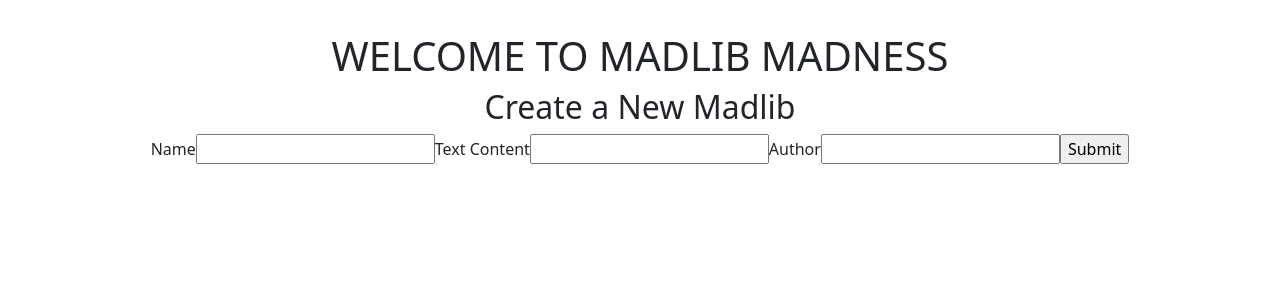
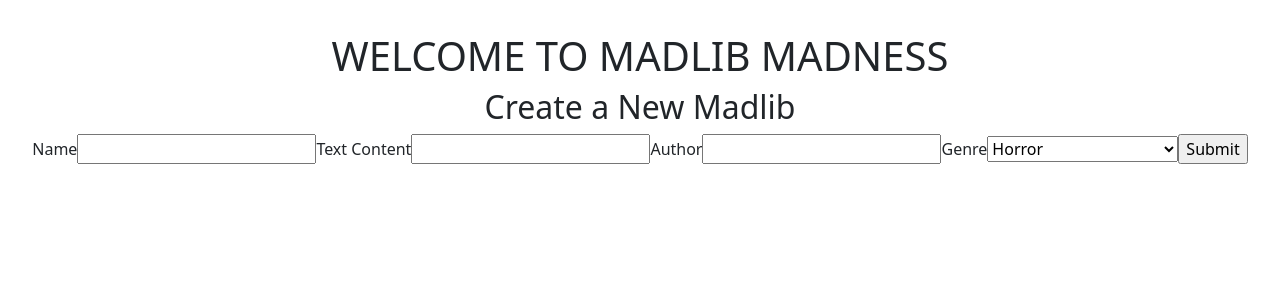
Before and after one commit to gaelzarco/GryffinFourProject, a React (Create React App) app in the folder client/: page / in a window 1280 px wide. Shown: the top 300 px of the page. Built offline with nearby package versions, Linux system fonts and the light colour scheme; no server answers.

Commit message:
fixing madliblist

```diff
--- a/client/src/components/CreateMadLib.js
+++ b/client/src/components/CreateMadLib.js
@@ -24,6 +24,16 @@ function CreateMadLib() {
                     id="content"
                     required
                 />
+                <label htmlFor="genre">Genre</label>
+                <select id="genre" name="genre">
+                    <option value="horror">Horror</option>
+                    <option value="fantasy">Fantasy</option>
+                    <option value="positive-mental-health">Positive Mental Health</option>
+                    <option value="movie-reference">Movie Reference</option>
+                    <option value="song-reference">Song Reference</option>
+                    <option value="Historical">Historical</option>
+                    <option value="other">Other</option>
+                </select>
                 <input type="submit"/>
             </form>
         </div>
--- a/client/src/components/MadlibHome.js
+++ b/client/src/components/MadlibHome.js
@@ -1,6 +1,5 @@
 import MadLibList from "./MadLibList"
 import { useState } from "react"
-
 
 function MadlibHome(props) {
     const [ view, setView ] = useState(false)
@@ -8,33 +7,27 @@ function MadlibHome(props) {
     const renderList = () => {
         const data = props.data
 
+        if (view === true) {
+            return (
+            <>
+            <MadLibList data={props.data} />
+            </>
+            )
+        }
+
         return data.map((category, index) => {
             return (
                 <>
-                    <div className='category' key={index} onClick={() => {renderMadList()}}>{category.name}</div>
+                    <div className='category' key={index} onClick={() => {setView(!view)}}>{category.name}</div>
                 </>
             )
         })
-    }
-
-    const renderMadList = () => {
-        setView(view => !view)
-
-        if (view === true) {
-            return (
-            <>
-            {console.log('state is true')}
-            <MadLibList />
-            </>
-            )
-        }
     }
 
     return(
         <div>
             <div className="wrapper">
                 {renderList()}
-                <MadLibList data={props.data}/>
             </div>
 
             <footer>
--- a/client/src/components/madLibList.js
+++ b/client/src/components/madLibList.js
@@ -7,7 +7,10 @@ function MadLibList(props) {
 
         return data.map((category, index) => {
             return (
-                <li key={index} >{category.madlibs}</li>
+                <div>
+                    <h2>{category.name}</h2>
+                    <h3 key={index} >{category.madlibs}</h3>
+                </div>
             )
         })
     }
```
